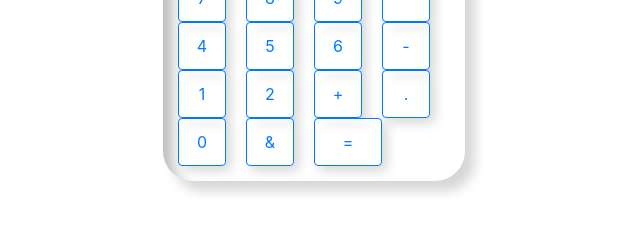
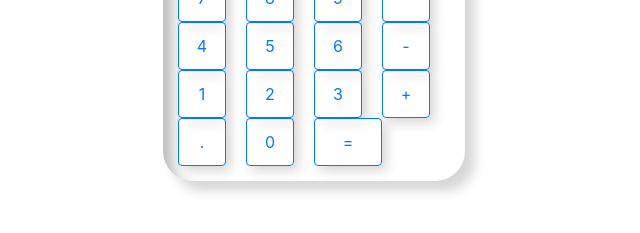
Before and after one commit to Renganathan24/calculator, a plain HTML site: page index.html in a window 1280 px wide. Shown: the part 445-678 px from the top of the page, 326-966 px from the left. Drawn offline with nearby package versions, Linux system fonts and the light colour scheme.

Commit message:
Update index.html

```diff
--- a/index.html
+++ b/index.html
@@ -43,11 +43,10 @@
 			<button class="btn btn-outline-primary".onclick="display()">-</button>
 			<button class="btn btn-outline-primary"onclick="display()">1</button>
 			<button class="btn btn-outline-primary"onclick="display()">2</button>
-			<button class="btn btn-outline-primary"
+			<button class="btn btn-outline-primary"onclick="display()">3</button>
 			<button class="btn btn-outline-primary"onclick="display()">+</button>
 			<button  class="btn btn-outline-primary" onclick="display()">.</button>
 			<button  class="btn btn-outline-primary"onclick="display()">0</button>
-			<button  class="btn btn-outline-primary"onclick="display()">&</button>
 			<button  class="btn btn-outline-primary btn-block" onclick="calculate()" class="equal">=</button>
 
 		</div>
```
